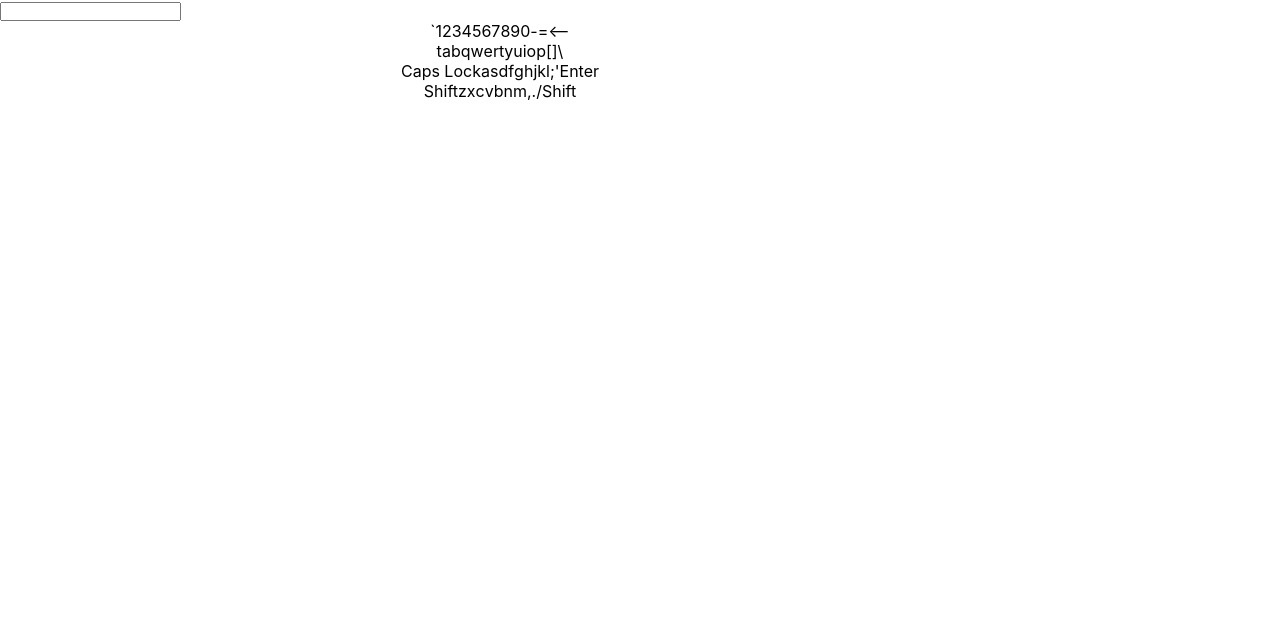
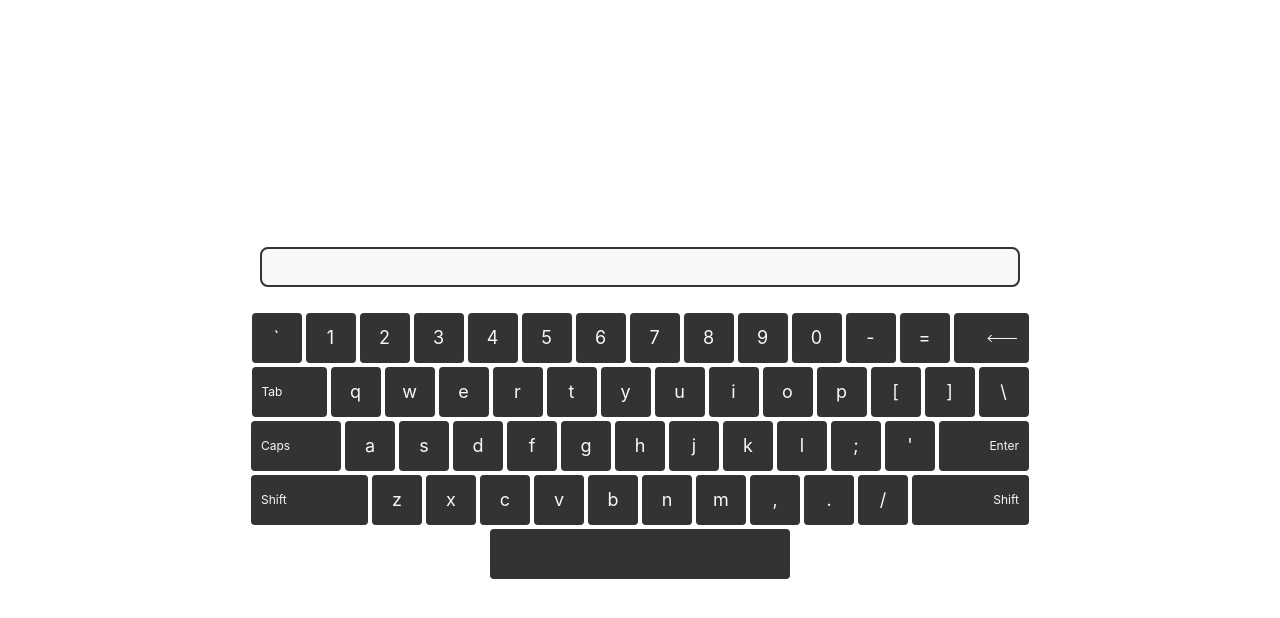
Before and after one commit to Arnav350/virtual-keyboard, a React (Create React App) app: page / in a window 1280 px wide. Shown: the top 618 px of the page. Built offline with nearby package versions, Linux system fonts and the light colour scheme.

Commit message:
added styling for keyboard

```diff
--- a/src/App.css
+++ b/src/App.css
@@ -2,6 +2,26 @@
   margin: 0;
   padding: 0;
   box-sizing: border-box;
+}
+
+.container {
+  height: 100vh;
+  display: flex;
+  flex-direction: column;
+  justify-content: center;
+  align-items: center;
+}
+
+.input {
+  margin: 2%;
+  padding: 0.5%;
+  height: 5%;
+  max-width: 760px;
+  width: 100%;
+  background-color: #f8f8f8;
+  font-size: 20px;
+  border: 2px solid #333333;
+  border-radius: 8px;
 }
 
 /* keyboard */
@@ -12,9 +32,84 @@
   flex-direction: column;
   max-width: 1000px;
   width: 100%;
+  gap: 4px;
 }
 
 .row {
   display: flex;
   justify-content: center;
+  gap: 4px;
 }
+
+.key {
+  display: flex;
+  align-items: center;
+  justify-content: center;
+  padding: 1%;
+  width: 5%;
+  background-color: #333333;
+  font-size: 18px;
+  color: #f8f8f8;
+  border-radius: 4px;
+  aspect-ratio: 1 / 1;
+  cursor: pointer;
+}
+
+.key__tab,
+.key__caps,
+.key__shift-left {
+  justify-content: flex-start;
+  font-size: 12px;
+}
+
+.key__backspace,
+.key__enter,
+.key__shift-right {
+  justify-content: flex-end;
+  font-size: 12px;
+}
+
+.key__backspace,
+.key__tab {
+  width: 7.5%;
+  aspect-ratio: 3 / 2;
+}
+
+
+.key__caps,
+.key__enter {
+  width: 9%;
+  aspect-ratio: 9 / 5;
+}
+
+.key__shift-left,
+.key__shift-right {
+  width: 11.7%;
+  aspect-ratio: 11.7 / 5;
+}
+
+.key__space {
+  width: 30%;
+  aspect-ratio: 6 / 1;
+}
+
+@media (max-width: 768px) {
+
+  .keyboard,
+  .row {
+    gap: 2px;
+  }
+
+  .key {
+    font-size: 14px;
+  }
+
+  .key__tab,
+  .key__caps,
+  .key__shift-left,
+  .key__backspace,
+  .key__enter,
+  .key__shift-right {
+    font-size: 10px;
+  }
+}
--- a/src/App.tsx
+++ b/src/App.tsx
@@ -1,10 +1,18 @@
-import React from "react";
+import React, { useState } from "react";
 import "./App.css";
 
 function App() {
+  const [message, setMessage] = useState("");
+  // const [capital, setCapital] = useState(false);
+
   return (
-    <div className="container">
-      <input type="text" className="input" />
+    <div className="container" onKeyDown={(event) => console.log(event.key)}>
+      <input
+        type="text"
+        value={message}
+        className="input"
+        onChange={(event) => setMessage(event.target.value)}
+      />
       <div className="keyboard">
         <div className="row">
           <div className="key">`</div>
@@ -20,10 +28,10 @@ function App() {
           <div className="key">0</div>
           <div className="key">-</div>
           <div className="key">=</div>
-          <div className="key key__backspace">{"<"}--</div>
+          <div className="key key__backspace">{"<"}---</div>
         </div>
         <div className="row">
-          <div className="key key__tab">tab</div>
+          <div className="key key__tab">Tab</div>
           <div className="key">q</div>
           <div className="key">w</div>
           <div className="key">e</div>
@@ -39,7 +47,7 @@ function App() {
           <div className="key key__backslash">\</div>
         </div>
         <div className="row">
-          <div className="key key__caps">Caps Lock</div>
+          <div className="key key__caps">Caps</div>
           <div className="key">a</div>
           <div className="key">s</div>
           <div className="key">d</div>
@@ -54,7 +62,7 @@ function App() {
           <div className="key key__enter">Enter</div>
         </div>
         <div className="row">
-          <div className="key key__shift">Shift</div>
+          <div className="key key__shift-left">Shift</div>
           <div className="key">z</div>
           <div className="key">x</div>
           <div className="key">c</div>
@@ -65,10 +73,10 @@ function App() {
           <div className="key">,</div>
           <div className="key">.</div>
           <div className="key">/</div>
-          <div className="key key__shift">Shift</div>
+          <div className="key key__shift-right">Shift</div>
         </div>
         <div className="row">
-          <div className="key__space"></div>
+          <div className="key key__space"></div>
         </div>
       </div>
     </div>
```
